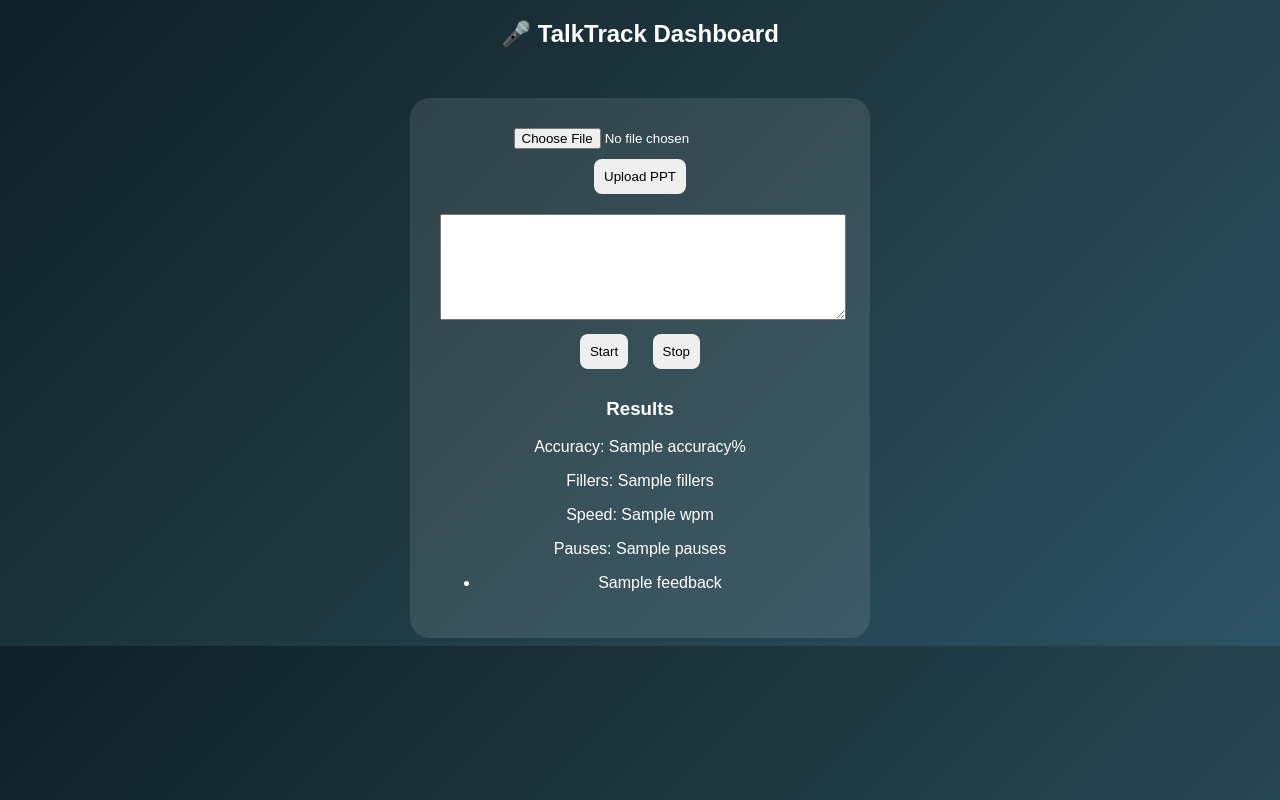
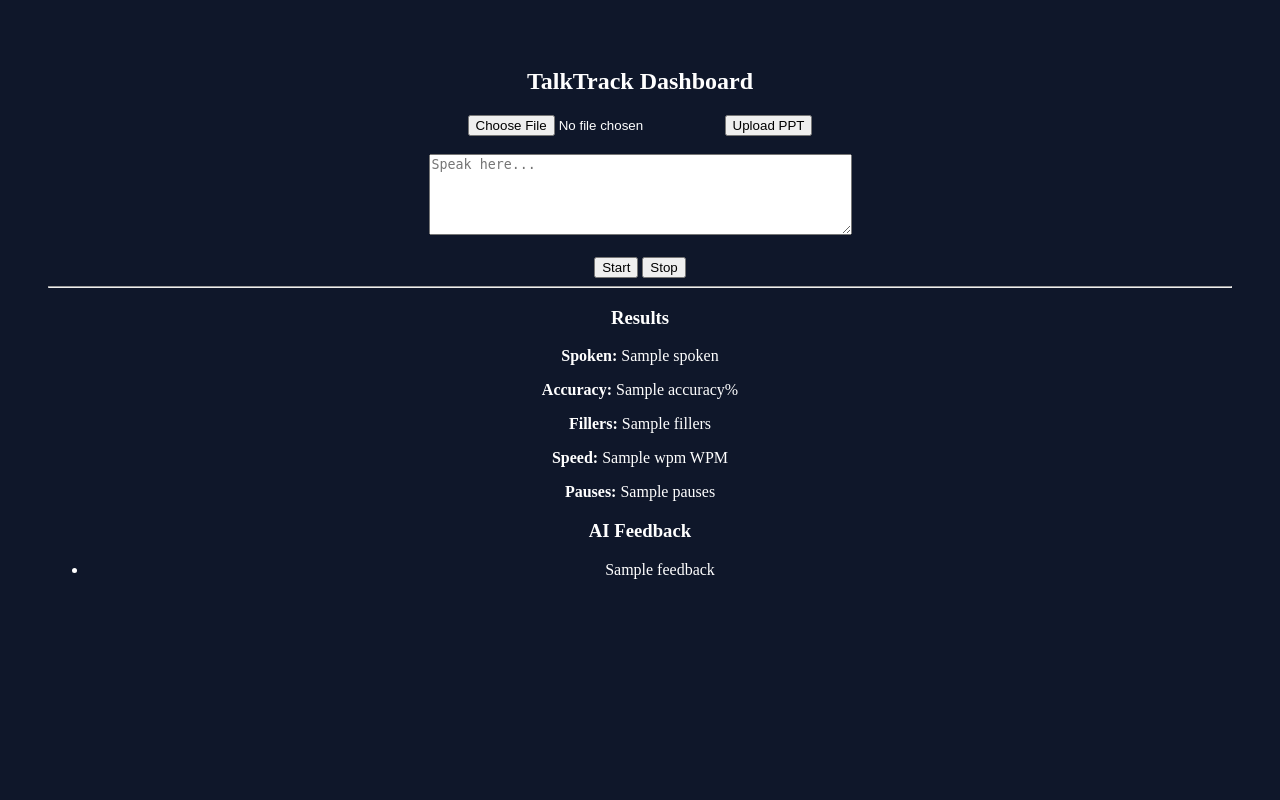
Before and after one commit to ejjigirikavya/TalkTrackAI, a Flask app: template templates/dashboard.html in a window 1280 px wide. Run offline with Flask 3, Linux system fonts and the light colour scheme; the template is opened without the code that fills it: most values are stand-ins (such as "Sample title", 1, 10 or a date in 2020).

Commit message:
Update dashboard.html

```diff
--- a/templates/dashboard.html
+++ b/templates/dashboard.html
@@ -1,95 +1,71 @@
 <!DOCTYPE html>
 <html>
 <head>
-<style>
-body {
-    font-family: Arial;
-    background: linear-gradient(135deg,#0f2027,#203a43,#2c5364);
-    color:white;
-    text-align:center;
-}
-
-.card {
-    background:rgba(255,255,255,0.1);
-    padding:30px;
-    border-radius:20px;
-    width:400px;
-    margin:auto;
-    margin-top:50px;
-}
-
-textarea {
-    width:100%;
-    height:100px;
-    margin-top:10px;
-}
-
-button {
-    margin:10px;
-    padding:10px;
-    border:none;
-    border-radius:8px;
-}
-</style>
+    <title>Dashboard</title>
 </head>
 
-<body>
+<body style="text-align:center; background:#0f172a; color:white; padding:40px;">
 
-<h2>🎤 TalkTrack Dashboard</h2>
+<h2>TalkTrack Dashboard</h2>
 
-<div class="card">
-
+<!-- Upload PPT -->
 <form action="/upload" method="POST" enctype="multipart/form-data">
-<input type="file" name="ppt" required><br>
-<button>Upload PPT</button>
+    <input type="file" name="ppt" required>
+    <button type="submit">Upload PPT</button>
 </form>
 
-<textarea id="speechText"></textarea>
+<br>
 
-<br>
+<!-- Speech box -->
+<textarea id="speechText" rows="5" cols="50" placeholder="Speak here..."></textarea>
+
+<br><br>
 
 <button onclick="startSpeech()">Start</button>
 <button onclick="stopSpeech()">Stop</button>
 
+<!-- Hidden form -->
+<form id="analyzeForm" action="/analyze" method="POST">
+    <input type="hidden" name="text" id="hiddenText">
+</form>
+
+<hr>
+
+<!-- ERROR -->
 {% if error %}
-<p style="color:red">{{error}}</p>
+<p style="color:red;">{{ error }}</p>
 {% endif %}
 
+<!-- RESULTS -->
 {% if spoken %}
 <h3>Results</h3>
-<p>Accuracy: {{accuracy}}%</p>
-<p>Fillers: {{fillers}}</p>
-<p>Speed: {{wpm}}</p>
-<p>Pauses: {{pauses}}</p>
+<p><b>Spoken:</b> {{ spoken }}</p>
+<p><b>Accuracy:</b> {{ accuracy }}%</p>
+<p><b>Fillers:</b> {{ fillers }}</p>
+<p><b>Speed:</b> {{ wpm }} WPM</p>
+<p><b>Pauses:</b> {{ pauses }}</p>
 
+<h3>AI Feedback</h3>
 <ul>
-{% for f in feedback %}
-<li>{{f}}</li>
-{% endfor %}
+    {% for f in feedback %}
+    <li>{{ f }}</li>
+    {% endfor %}
 </ul>
 {% endif %}
 
-</div>
-
 <script>
 let recognition;
-let finalText = "";
 
 function startSpeech() {
-    finalText = "";
-    recognition = new (window.SpeechRecognition || window.webkitSpeechRecognition)();
-
+    recognition = new webkitSpeechRecognition();
     recognition.continuous = true;
-    recognition.interimResults = true;
 
     recognition.onresult = function(event) {
-        let interim = "";
-        for (let i = event.resultIndex; i < event.results.length; i++) {
-            let t = event.results[i][0].transcript;
-            if (event.results[i].isFinal) finalText += t + " ";
-            else interim += t;
+        let text = "";
+        for (let i = 0; i < event.results.length; i++) {
+            text += event.results[i][0].transcript;
         }
-        document.getElementById("speechText").value = finalText + interim;
+        document.getElementById("speechText").value = text;
     };
 
     recognition.start();
@@ -98,21 +74,10 @@ function startSpeech() {
 function stopSpeech() {
     recognition.stop();
 
-    setTimeout(() => {
-        let text = document.getElementById("speechText").value;
+    document.getElementById("hiddenText").value =
+        document.getElementById("speechText").value;
 
-        fetch("/analyze", {
-            method: "POST",
-            headers: {"Content-Type": "application/x-www-form-urlencoded"},
-            body: "text=" + encodeURIComponent(text)
-        })
-        .then(r => r.text())
-        .then(html => {
-            document.open();
-            document.write(html);
-            document.close();
-        });
-    }, 500);
+    document.getElementById("analyzeForm").submit();
 }
 </script>
 
```
